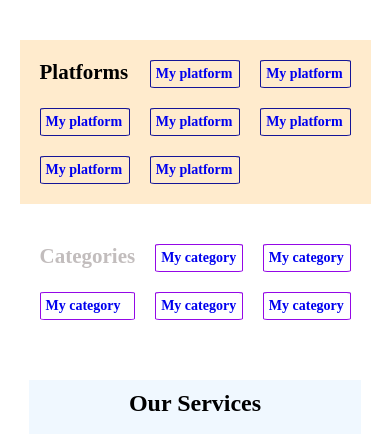
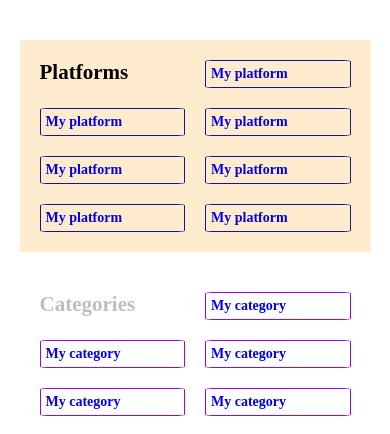
Before and after one commit to Daddypro21/compa-wibegin, a plain HTML site: page index.html in a window 390 px wide. Shown: the part 1732-2166 px from the top of the page. Drawn offline with Linux system fonts and the light colour scheme.

Commit message:
modification css

```diff
--- a/style.css
+++ b/style.css
@@ -296,7 +296,7 @@ footer{
 
     .platform{
         display:grid;
-        grid-template-columns: 1fr 1fr 1fr  ;
+        grid-template-columns: 1fr 1fr  ;
         gap:20px;
         font-size:14px;
         background-color: blanchedalmond;
@@ -304,7 +304,7 @@ footer{
     }
     .category{
         display:grid;
-        grid-template-columns: 1fr 1fr 1fr  ;
+        grid-template-columns: 1fr 1fr  ;
         gap:20px;
         font-size:14px;
         padding:20px 20px;
```
